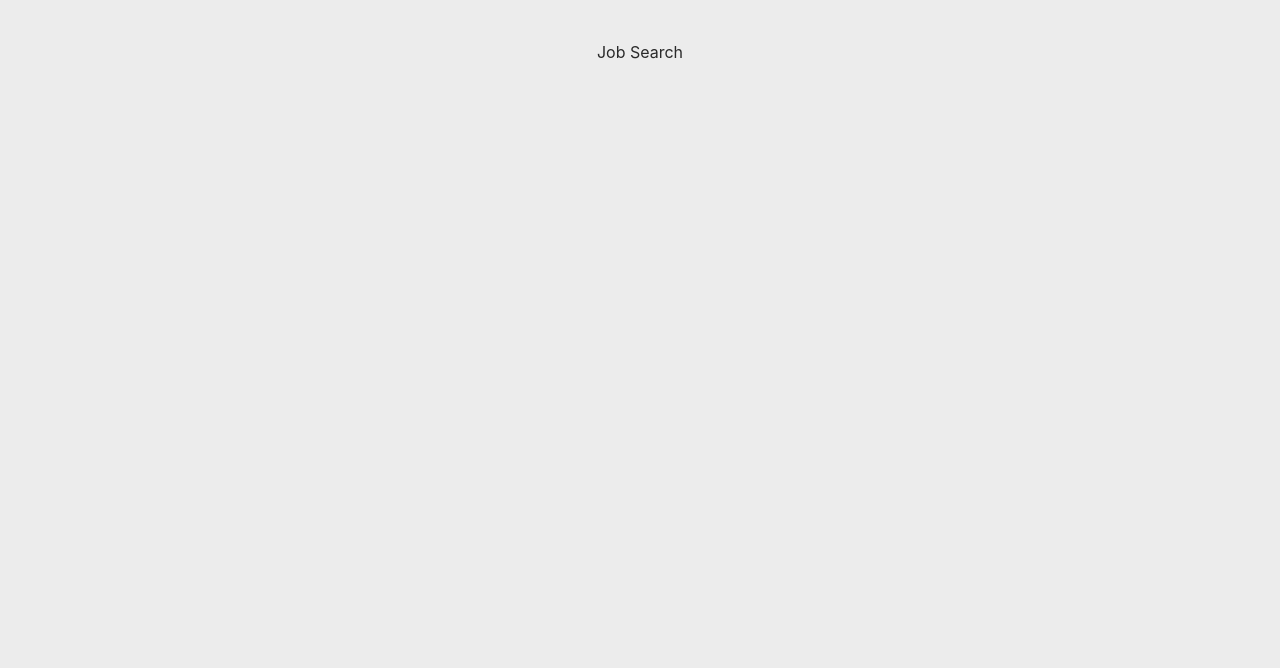
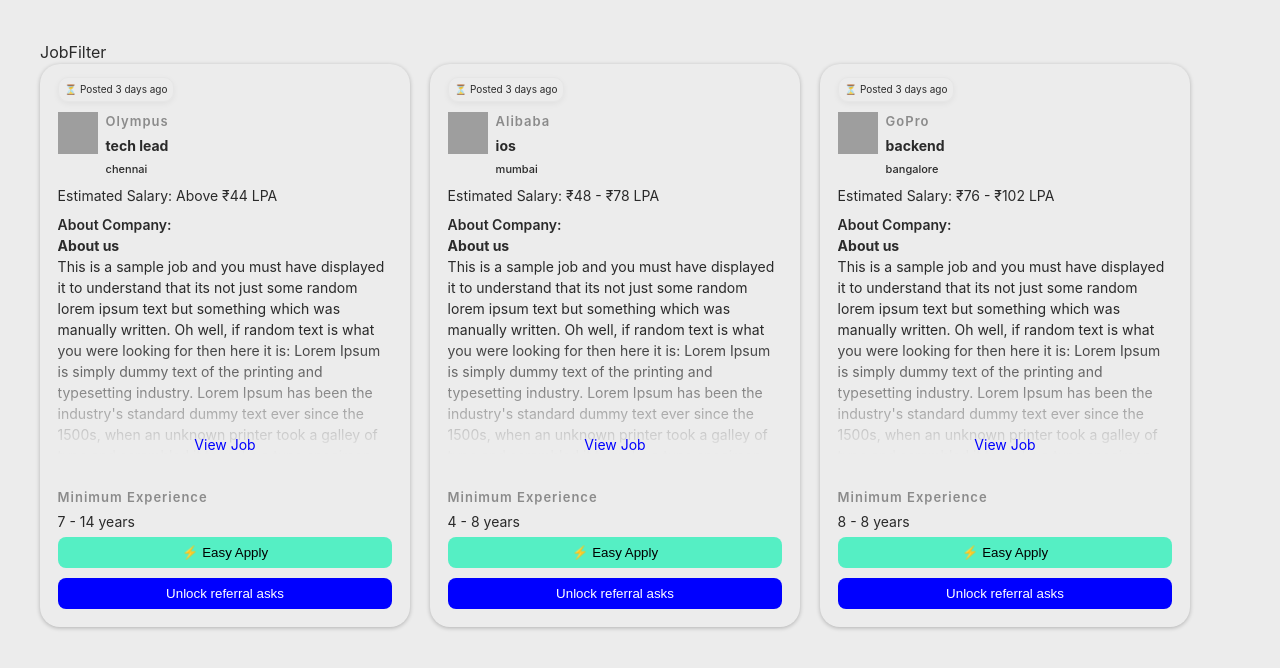
Before and after one commit to Ayushi20-19/weekday-jobsearch, a React (Vite) app: page / in a window 1280 px wide. Shown: the top 668 px of the page. Built offline with nearby package versions, Linux system fonts and the light colour scheme; grey boxes are pictures that could not be loaded.

Commit message:
FEAT- Card UI with custom data
some clean up and Card UI

```diff
--- a/src/App.css
+++ b/src/App.css
@@ -2,5 +2,5 @@
   max-width: 1280px;
   margin: 0 auto;
   padding: 2rem;
-  text-align: center;
+
 }
--- a/src/App.jsx
+++ b/src/App.jsx
@@ -1,14 +1,63 @@
 import { useState } from 'react'
-import reactLogo from './assets/react.svg'
-import viteLogo from '/vite.svg'
 import './App.css'
+import JobFilter from './components/JobFilter/JobFilter'
+import JobCard from './components/JobCard/JobCard'
 
 function App() {
-  const [count, setCount] = useState(0)
+  const data = [
+    {
+      "jdUid": "cfff359f-053c-11ef-83d3-06301d0a7178-92008",
+      "jdLink": "https://weekday.works",
+      "jobDetailsFromCompany": "This is a sample job and you must have displayed it to understand that its not just some random lorem ipsum text but something which was manually written. Oh well, if random text is what you were looking for then here it is: Lorem Ipsum is simply dummy text of the printing and typesetting industry. Lorem Ipsum has been the industry's standard dummy text ever since the 1500s, when an unknown printer took a galley of type and scrambled it to make a type specimen book. It has survived not only five centuries, but also the leap into electronic typesetting, remaining essentially unchanged. It was popularised in the 1960s with the release of Letraset sheets containing Lorem Ipsum passages and now in this assignment.",
+      "maxJdSalary": null,
+      "minJdSalary": 44,
+      "salaryCurrencyCode": "USD",
+      "location": "chennai",
+      "minExp": 7,
+      "maxExp": 14,
+      "jobRole": "tech lead",
+      "companyName": "Olympus",
+      "logoUrl": "https://logo.clearbit.com/olympus.com"
+    },
+    {
+      "jdUid": "cfff3d31-053c-11ef-83d3-06301d0a7178-92052",
+      "jdLink": "https://weekday.works",
+      "jobDetailsFromCompany": "This is a sample job and you must have displayed it to understand that its not just some random lorem ipsum text but something which was manually written. Oh well, if random text is what you were looking for then here it is: Lorem Ipsum is simply dummy text of the printing and typesetting industry. Lorem Ipsum has been the industry's standard dummy text ever since the 1500s, when an unknown printer took a galley of type and scrambled it to make a type specimen book. It has survived not only five centuries, but also the leap into electronic typesetting, remaining essentially unchanged. It was popularised in the 1960s with the release of Letraset sheets containing Lorem Ipsum passages and now in this assignment.",
+      "maxJdSalary": 78,
+      "minJdSalary": 48,
+      "salaryCurrencyCode": "USD",
+      "location": "mumbai",
+      "minExp": 4,
+      "maxExp": 8,
+      "jobRole": "ios",
+      "companyName": "Alibaba",
+      "logoUrl": "https://logo.clearbit.com/alibaba.com"
+    },
+    {
+      "jdUid": "cfff3d3e-053c-11ef-83d3-06301d0a7178-92054",
+      "jdLink": "https://weekday.works",
+      "jobDetailsFromCompany": "This is a sample job and you must have displayed it to understand that its not just some random lorem ipsum text but something which was manually written. Oh well, if random text is what you were looking for then here it is: Lorem Ipsum is simply dummy text of the printing and typesetting industry. Lorem Ipsum has been the industry's standard dummy text ever since the 1500s, when an unknown printer took a galley of type and scrambled it to make a type specimen book. It has survived not only five centuries, but also the leap into electronic typesetting, remaining essentially unchanged. It was popularised in the 1960s with the release of Letraset sheets containing Lorem Ipsum passages and now in this assignment.",
+      "maxJdSalary": 102,
+      "minJdSalary": 76,
+      "salaryCurrencyCode": "USD",
+      "location": "bangalore",
+      "minExp": 8,
+      "maxExp": 8,
+      "jobRole": "backend",
+      "companyName": "GoPro",
+      "logoUrl": "https://logo.clearbit.com/gopro.com"
+    }]
 
   return (
     <>
-    Job Search
+      <JobFilter />
+      <div style={{ display: 'flex', flexDirection: 'row', flexWrap: 'wrap', gap: '20px' }}>
+        {data.map((val) => (
+          <JobCard key={val.jdUid} data={val} />
+
+        ))}
+      </div>
+
     </>
   )
 }
--- /dev/null
+++ b/src/components/JobCard/JobCard.jsx
@@ -0,0 +1,93 @@
+import React from "react";
+import styles from "./JobCard.module.css";
+
+const JobCard = ({ data }) => {
+  const {
+    companyName,
+    jobRole,
+    location,
+    maxJdSalary,
+    minJdSalary,
+    minExp,
+    maxExp,
+    logoUrl,
+    jobDetailsFromCompany,
+  } = data;
+
+  // Function to format salary range
+  const formatSalary = () => {
+    if (minJdSalary && maxJdSalary) {
+      return `₹${minJdSalary} - ₹${maxJdSalary} LPA`;
+    } else if (minJdSalary) {
+      return `Above ₹${minJdSalary} LPA`;
+    } else if (maxJdSalary) {
+      return `Upto ₹${maxJdSalary} LPA`;
+    } else {
+      return "Salary not provided";
+    }
+  };
+
+  // Function to format experience range
+  const formatExperience = () => {
+    if (minExp && maxExp) {
+      return `${minExp} - ${maxExp} years`;
+    } else if (minExp) {
+      return `Minimum ${minExp} years`;
+    } else if (maxExp) {
+      return `Upto ${maxExp} years`;
+    } else {
+      return "Experience not provided";
+    }
+  };
+
+  return (
+    <>
+      <div className={styles.cardMainWrapper}>
+        <div className={styles.cardContentWrapper}>
+          <div className={styles.postInfo}>
+            <div className={styles.postDate}>
+              <p>⏳ Posted 3 days ago</p>
+            </div>
+          </div>
+          <div className={styles.cardContent}>
+            <div className={styles.companyInfo}>
+              <img src={logoUrl} alt="logo" />
+              <div>
+                <div className={styles.infoContainer}>
+                  <h3>{companyName}</h3>
+                  <h2>{jobRole}</h2>
+                </div>
+                <p className={styles.cardsSubText}>{location}</p>
+              </div>
+            </div>
+            <p className={styles.cardSalary}>
+              Estimated Salary: {formatSalary()}
+            </p>
+            <div className={styles.aboutCompany}>
+              <p>About Company: </p>
+              <p>About us </p>
+              <div>{jobDetailsFromCompany}</div>
+            </div>
+            <div className={styles.viewJob}>
+              <span>View Job</span>
+            </div>
+            <div className={styles.minExperience}>
+              <h3>Minimum Experience</h3>
+              <h2>{formatExperience()}</h2>
+            </div>
+          </div>
+          <div className={styles.statusContainer}>
+            <div className={styles.statusButtonContainer}>
+              <button className={styles.customBtn}>⚡ Easy Apply</button>
+            </div>
+            <div className={styles.statusButtonContainer}>
+              <button className={styles.customBtn}>Unlock referral asks</button>
+            </div>
+          </div>
+        </div>
+      </div>
+    </>
+  );
+};
+
+export default JobCard;
--- /dev/null
+++ b/src/components/JobCard/JobCard.module.css
@@ -0,0 +1,140 @@
+.cardMainWrapper {
+  display: flex;
+  flex-direction: column;
+  justify-content: space-between;
+  align-items: center;
+  max-width: 360px;
+  box-shadow: rgba(0, 0, 0, 0.25) 0px 1px 4px 0px;
+  border-radius: 20px;
+  padding: 5px;
+  font-size: 14px;
+}
+
+.cardContentWrapper {
+  width: 93%;
+  flex: 1 1 0%;
+  padding: 8px 16px;
+}
+
+.postInfo {
+  display: flex;
+  align-items: flex-start;
+  padding-bottom: 10px;
+  flex-wrap: wrap;
+  width: 98%;
+  font-size: 10px;
+}
+
+.postDate {
+  padding: 4px 6px;
+  box-shadow: rgba(6, 6, 6, 0.05) 0px 2px 6px 0px;
+  border-radius: 10px;
+  border: 1px solid rgb(230, 230, 230);
+}
+.postDate p {
+  margin: 0px;
+}
+
+.companyInfo {
+  display: flex;
+  gap: 0.5rem;
+}
+.companyInfo img {
+  width: 40px;
+  height: 3em;
+}
+.infoContainer > h3 {
+  font-size: 13px;
+  font-weight: 600;
+  letter-spacing: 1px;
+  margin-bottom: 3px;
+  margin-top: 0;
+  color: rgb(139, 139, 139);
+}
+.infoContainer > h2 {
+  font-size: 14px;
+  line-height: 1.5;
+  margin: 0;
+}
+.cardsSubText {
+  margin-bottom: 0px;
+  font-size: 11px;
+  font-weight: 500;
+  margin-top: 5px;
+}
+.cardSalary {
+  font-size: 14px ;
+  font-weight: 400;
+  margin: 8px 0 ;
+}
+.aboutCompany {
+  height: 240px;
+  overflow: hidden;
+  mask-image: linear-gradient(
+    rgb(255, 255, 255),
+    rgb(255, 255, 255),
+    rgba(255, 255, 255, 0)
+  );
+}
+.aboutCompany p {
+  margin: 0;
+  font-weight: 600;
+}
+.aboutCompany p:nth-child(2) {
+  font-weight: 700;
+}
+
+.viewJob {
+  text-align: center;
+  margin-bottom: 0.5rem;
+  position: relative;
+  top: -20px;
+  color: rgb(0, 0, 255);
+}
+
+.minExperience {
+  margin-top: 10px;
+}
+.minExperience > h3 {
+  font-size: 13px;
+  font-weight: 600;
+  letter-spacing: 1px;
+  margin-bottom: 3px;
+  color: rgb(139, 139, 139);
+}
+.minExperience > h2 {
+  font-size: 14px;
+  line-height: 1.5;
+  font-weight: 400;
+  margin: 0;
+}
+.statusContainer {
+  flex-grow: 1;
+  width: 100%;
+
+  display: flex;
+  flex-direction: column;
+  justify-content: flex-end;
+  align-items: flex-start;
+}
+.customBtn {
+  width: 100%;
+  background-color: rgb(85, 239, 196);
+  color: rgb(0, 0, 0);
+  font-weight: 500;
+  padding: 8px 18px;
+  text-transform: none;
+  border-radius: 8px;
+  margin: 5px 0;
+  border: 0;
+  cursor: pointer;
+}
+.statusContainer > div:nth-child(2) button {
+  background-color: rgb(0, 0, 255);
+  color: rgb(255, 255, 255);
+}
+.statusButtonContainer {
+  justify-content: space-between;
+  display: flex;
+  width: 100%;
+}
--- /dev/null
+++ b/src/components/JobFilter/JobFilter.jsx
@@ -0,0 +1,9 @@
+import React from 'react'
+
+const JobFilter = () => {
+  return (
+    <div>JobFilter</div>
+  )
+}
+
+export default JobFilter
```
